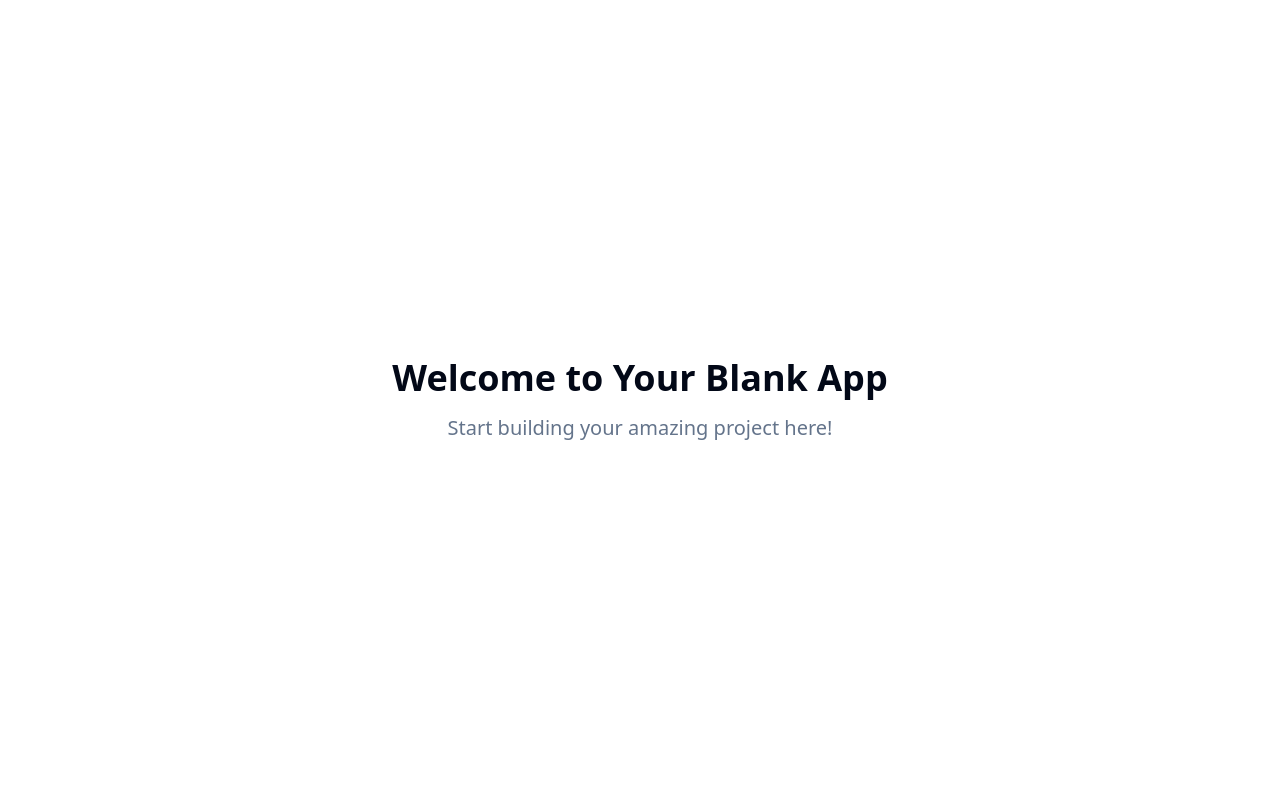
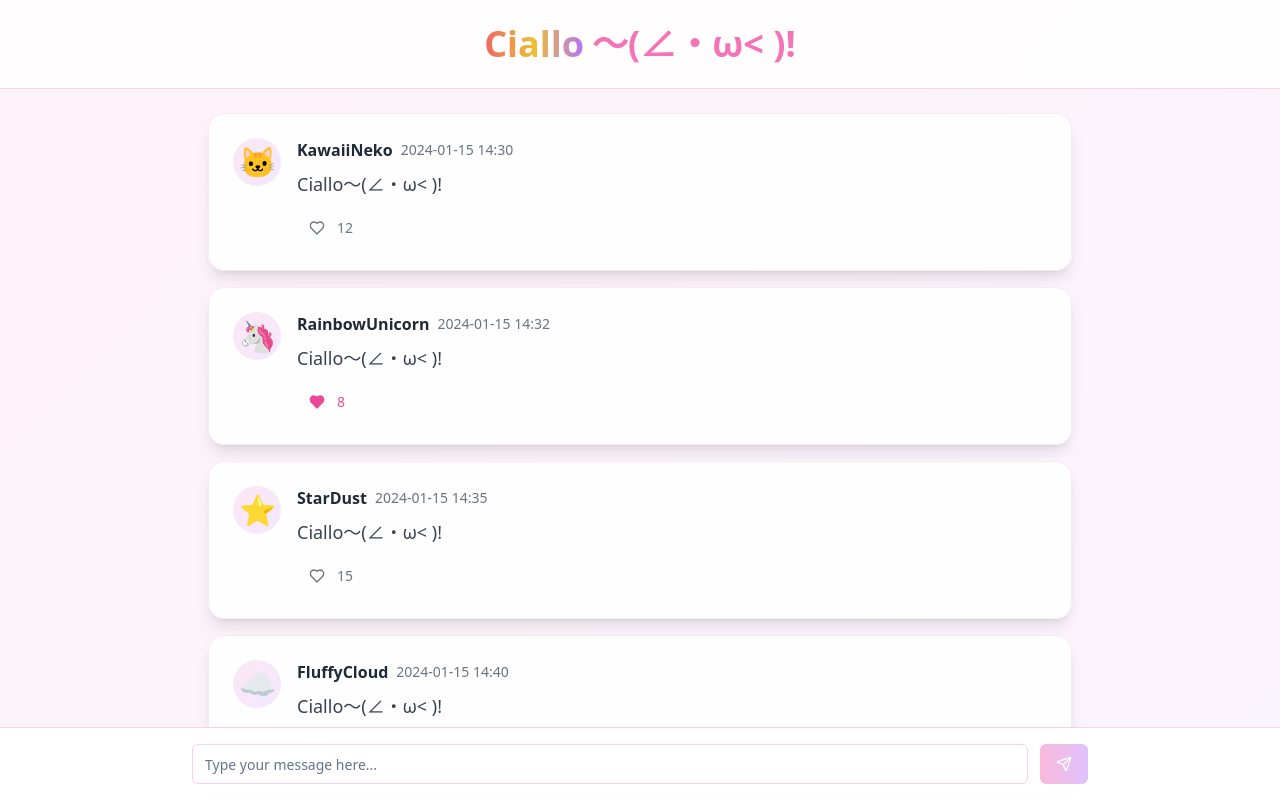
Before and after one commit to worro-mot/ciallo, a React (Vite) app: page / in a window 1280 px wide. Shown: the top 800 px of the page. Built offline with nearby package versions, Linux system fonts and the light colour scheme.

Commit message:
feat: Implement discussion thread webpage

```diff
--- a/src/pages/Index.tsx
+++ b/src/pages/Index.tsx
@@ -1,11 +1,202 @@
-// Update this page (the content is just a fallback if you fail to update the page)
+
+import { useState } from 'react';
+import { Heart, Send } from 'lucide-react';
+import { Button } from '@/components/ui/button';
+import { Input } from '@/components/ui/input';
+
+interface Message {
+  id: number;
+  username: string;
+  avatar: string;
+  timestamp: string;
+  content: string;
+  likes: number;
+  isLiked: boolean;
+}
 
 const Index = () => {
+  const [messages, setMessages] = useState<Message[]>([
+    {
+      id: 1,
+      username: "KawaiiNeko",
+      avatar: "🐱",
+      timestamp: "2024-01-15 14:30",
+      content: "Ciallo～(∠・ω< )!",
+      likes: 12,
+      isLiked: false
+    },
+    {
+      id: 2,
+      username: "RainbowUnicorn",
+      avatar: "🦄",
+      timestamp: "2024-01-15 14:32",
+      content: "Ciallo～(∠・ω< )!",
+      likes: 8,
+      isLiked: true
+    },
+    {
+      id: 3,
+      username: "StarDust",
+      avatar: "⭐",
+      timestamp: "2024-01-15 14:35",
+      content: "Ciallo～(∠・ω< )!",
+      likes: 15,
+      isLiked: false
+    },
+    {
+      id: 4,
+      username: "FluffyCloud",
+      avatar: "☁️",
+      timestamp: "2024-01-15 14:40",
+      content: "Ciallo～(∠・ω< )!",
+      likes: 23,
+      isLiked: true
+    },
+    {
+      id: 5,
+      username: "SakuraBlossom",
+      avatar: "🌸",
+      timestamp: "2024-01-15 14:45",
+      content: "Ciallo～(∠・ω< )!",
+      likes: 7,
+      isLiked: false
+    },
+    {
+      id: 6,
+      username: "MoonbeamDreamer",
+      avatar: "🌙",
+      timestamp: "2024-01-15 14:50",
+      content: "Ciallo～(∠・ω< )!",
+      likes: 19,
+      isLiked: false
+    }
+  ]);
+
+  const [newMessage, setNewMessage] = useState('');
+
+  const handleLike = (messageId: number) => {
+    setMessages(prevMessages =>
+      prevMessages.map(message =>
+        message.id === messageId
+          ? {
+              ...message,
+              likes: message.isLiked ? message.likes - 1 : message.likes + 1,
+              isLiked: !message.isLiked
+            }
+          : message
+      )
+    );
+  };
+
+  const handleSendMessage = () => {
+    if (newMessage.trim()) {
+      const message: Message = {
+        id: messages.length + 1,
+        username: "You",
+        avatar: "😊",
+        timestamp: new Date().toLocaleString('en-US', {
+          year: 'numeric',
+          month: '2-digit',
+          day: '2-digit',
+          hour: '2-digit',
+          minute: '2-digit'
+        }),
+        content: newMessage,
+        likes: 0,
+        isLiked: false
+      };
+      setMessages(prev => [...prev, message]);
+      setNewMessage('');
+    }
+  };
+
+  const handleKeyPress = (e: React.KeyboardEvent) => {
+    if (e.key === 'Enter') {
+      handleSendMessage();
+    }
+  };
+
   return (
-    <div className="min-h-screen flex items-center justify-center bg-background">
-      <div className="text-center">
-        <h1 className="text-4xl font-bold mb-4">Welcome to Your Blank App</h1>
-        <p className="text-xl text-muted-foreground">Start building your amazing project here!</p>
+    <div className="min-h-screen bg-gradient-to-br from-pink-50 to-purple-50 pb-20">
+      {/* Header */}
+      <header className="bg-white/80 backdrop-blur-sm border-b border-pink-200 py-6 sticky top-0 z-10">
+        <div className="text-center">
+          <h1 className="text-4xl font-bold">
+            <span className="bg-gradient-to-r from-red-500 via-yellow-500 via-green-500 via-blue-500 via-indigo-500 to-purple-500 bg-clip-text text-transparent animate-pulse">
+              Ciallo
+            </span>
+            <span className="text-pink-400 ml-2">～(∠・ω&lt; )!</span>
+          </h1>
+        </div>
+      </header>
+
+      {/* Messages Body */}
+      <main className="max-w-4xl mx-auto px-4 py-6 space-y-4">
+        {messages.map((message) => (
+          <div
+            key={message.id}
+            className="bg-white/90 backdrop-blur-sm rounded-2xl p-6 shadow-lg hover:shadow-xl transition-all duration-300 border border-pink-100"
+          >
+            <div className="flex items-start space-x-4">
+              <div className="text-3xl bg-gradient-to-br from-pink-100 to-purple-100 rounded-full w-12 h-12 flex items-center justify-center">
+                {message.avatar}
+              </div>
+              <div className="flex-1">
+                <div className="flex items-center space-x-2 mb-2">
+                  <h3 className="font-semibold text-gray-800">{message.username}</h3>
+                  <span className="text-sm text-gray-500">{message.timestamp}</span>
+                </div>
+                <p className="text-gray-700 mb-3 text-lg">{message.content}</p>
+                <div className="flex items-center space-x-2">
+                  <Button
+                    variant="ghost"
+                    size="sm"
+                    className={`flex items-center space-x-1 hover:bg-pink-100 transition-colors ${
+                      message.isLiked ? 'text-pink-500' : 'text-gray-500'
+                    }`}
+                    onClick={() => handleLike(message.id)}
+                  >
+                    <Heart
+                      size={16}
+                      className={message.isLiked ? 'fill-current' : ''}
+                    />
+                    <span>{message.likes}</span>
+                  </Button>
+                </div>
+              </div>
+            </div>
+          </div>
+        ))}
+      </main>
+
+      {/* Footer */}
+      <footer className="bg-pink-100/50 backdrop-blur-sm border-t border-pink-200 py-8 mt-12">
+        <div className="max-w-4xl mx-auto px-4 text-center">
+          <p className="text-gray-600">
+            Welcome to our discussion thread! Share your thoughts and connect with the community.
+            Remember to be kind and respectful to everyone. Enjoy your stay! ✨
+          </p>
+        </div>
+      </footer>
+
+      {/* Fixed Input Section */}
+      <div className="fixed bottom-0 left-0 right-0 bg-white/95 backdrop-blur-sm border-t border-pink-200 p-4 z-20">
+        <div className="max-w-4xl mx-auto flex items-center space-x-3">
+          <Input
+            placeholder="Type your message here..."
+            value={newMessage}
+            onChange={(e) => setNewMessage(e.target.value)}
+            onKeyPress={handleKeyPress}
+            className="flex-1 border-pink-200 focus:border-pink-400 focus:ring-pink-400"
+          />
+          <Button
+            onClick={handleSendMessage}
+            className="bg-gradient-to-r from-pink-400 to-purple-400 hover:from-pink-500 hover:to-purple-500 text-white"
+            disabled={!newMessage.trim()}
+          >
+            <Send size={16} />
+          </Button>
+        </div>
       </div>
     </div>
   );
```
